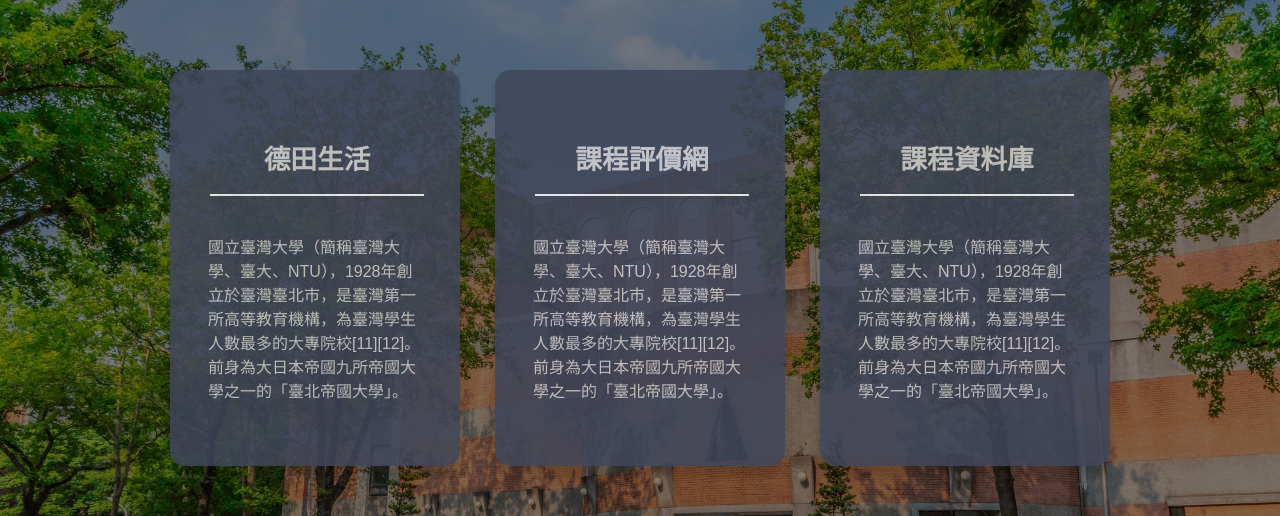
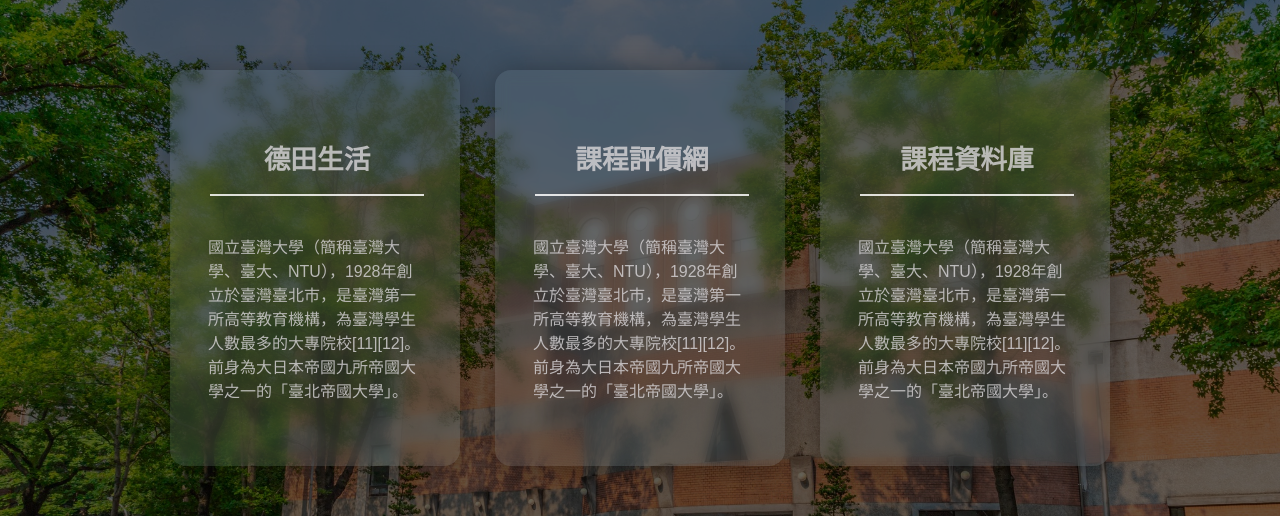
Before and after one commit to NTUCSIECouncil/council.csie-frontend, a Next.js app: page / in a window 1280 px wide. Shown: the part 168-684 px from the top of the page. Built offline with nearby package versions, Linux system fonts and the light colour scheme; no server answers.

Commit message:
feat(frontend): main page card css

```diff
--- a/src/app/page.tsx
+++ b/src/app/page.tsx
@@ -7,7 +7,7 @@ import FullScreen from '@/components/FullScreen';
 const Page: FC = () => {
   return (
     <FullScreen className={styles.homepageLayout}>
-      <Image className={styles.background} src="/building.jpg" width="1000" height="1000" alt="background" />
+      <Image className={styles.background} src="/building_original.jpg" width="1000" height="1000" alt="background" />
       <Link href="/life">
         <button className={styles.button}>
           <div className={styles.buttonLayout}>
--- a/src/app/style.module.css
+++ b/src/app/style.module.css
@@ -8,6 +8,7 @@
 }
 
 .background {
+    filter: brightness(40%);
     width: 100%;
     height: 100%;
     position: absolute;
@@ -20,13 +21,18 @@
 }
 
 .button {
-    box-shadow: rgba(0, 0, 0, 0.15) 0px 10px 10px;
-    background-color: #40465a;
+    background: rgba(117, 144, 153, 0.21);
+    border-radius: 16px;
+    box-shadow: 0 4px 30px rgba(0, 0, 0, 0.4);
+    backdrop-filter: blur(6.4px);
+    -webkit-backdrop-filter: blur(6.4px);
+    /* box-shadow: rgba(0, 0, 0, 0.15) 0px 10px 10px; */
+    /* background-color: rgba(100, 100, 100, 0.60); */
     color: var(--text);
     padding: 0px 20px;
     width: 290px;
     height: 396px;
-    border-radius: 15px;
+    /* border-radius: 15px; */
     border-color: transparent;
     opacity: 0.85;
     cursor: pointer;
```
